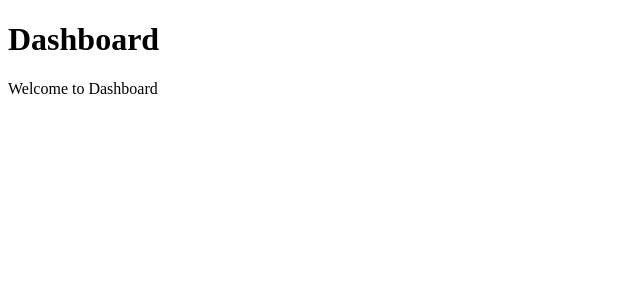
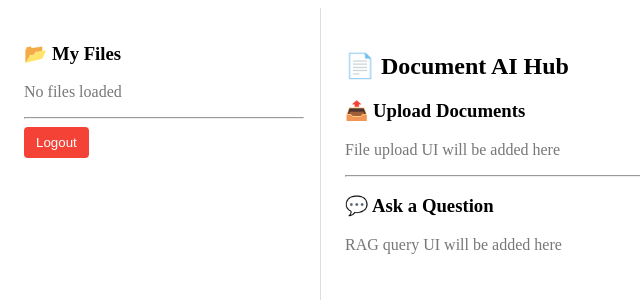
Before and after one commit to lukky44-bit/AI-Powered-Document-Intelligence-Hub, a React (Vite) app in the folder document-ai-ui/: page / in a window 1280 px wide. Shown: the top 300 px of the page, without its empty margins (0-640 px from the left). Built offline with nearby package versions, Linux system fonts and the light colour scheme; sample sign-in values are in the browser's storage.

Commit message:
- Created main Dashboard page shell - Added Sidebar component with logout functionality - Built FileUpload and RagQuery placeholder components - Established component-based architecture for the AI Hub

```diff
--- a/document-ai-ui/src/components/FileUpload.jsx
+++ b/document-ai-ui/src/components/FileUpload.jsx
@@ -0,0 +1,10 @@
+export default function FileUpload() {
+  return (
+    <div>
+      <h3>📤 Upload Documents</h3>
+      <p style={{ color: "#777" }}>
+        File upload UI will be added here
+      </p>
+    </div>
+  );
+}
--- a/document-ai-ui/src/components/RagQuery.jsx
+++ b/document-ai-ui/src/components/RagQuery.jsx
@@ -0,0 +1,10 @@
+export default function RagQuery() {
+  return (
+    <div>
+      <h3>💬 Ask a Question</h3>
+      <p style={{ color: "#777" }}>
+        RAG query UI will be added here
+      </p>
+    </div>
+  );
+}
--- a/document-ai-ui/src/components/Sidebar.jsx
+++ b/document-ai-ui/src/components/Sidebar.jsx
@@ -0,0 +1,32 @@
+import { useContext } from "react";
+import { AuthContext } from "../auth/AuthContext";
+
+export default function Sidebar() {
+  const { logout } = useContext(AuthContext);
+
+  return (
+    <div>
+      <h3>📂 My Files</h3>
+
+      {/* File list will come next */}
+      <p style={{ color: "#777" }}>No files loaded</p>
+
+      <hr />
+
+      <button onClick={logout} style={styles.logout}>
+        Logout
+      </button>
+    </div>
+  );
+}
+
+const styles = {
+  logout: {
+    background: "#f44336",
+    color: "#fff",
+    border: "none",
+    padding: "8px 12px",
+    cursor: "pointer",
+    borderRadius: "4px",
+  },
+};
--- a/document-ai-ui/src/pages/Dashboard.jsx
+++ b/document-ai-ui/src/pages/Dashboard.jsx
@@ -1,8 +1,41 @@
+import Sidebar from "../components/Sidebar";
+import FileUpload from "../components/FileUpload";
+import RagQuery from "../components/RagQuery";
+
 export default function Dashboard() {
   return (
-    <div>
-      <h1>Dashboard</h1>
-      <p>Welcome to Dashboard</p>
+    <div style={styles.container}>
+      {/* Sidebar */}
+      <div style={styles.sidebar}>
+        <Sidebar />
+      </div>
+
+      {/* Main content */}
+      <div style={styles.main}>
+        <h2>📄 Document AI Hub</h2>
+
+        <FileUpload />
+        <hr />
+        <RagQuery />
+      </div>
     </div>
   );
 }
+
+const styles = {
+  container: {
+    display: "flex",
+    height: "100vh",
+  },
+  sidebar: {
+    width: "280px",
+    borderRight: "1px solid #ddd",
+    padding: "16px",
+    overflowY: "auto",
+  },
+  main: {
+    flex: 1,
+    padding: "24px",
+    overflowY: "auto",
+  },
+};
```
